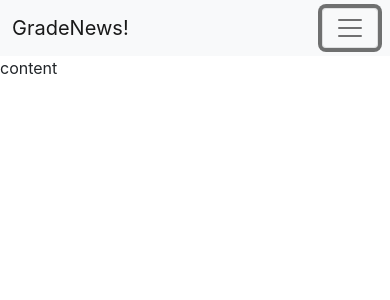
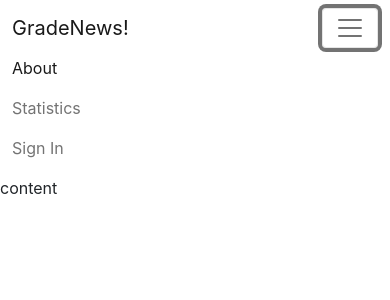
Before and after one commit to kpuwal/Auth0_Hackathon, a React (Create React App) app in the folder client/: page / in a window 390 px wide. Both pictures are taken after a click on the button "Toggle navigation". Shown: the top 300 px of the page. Built offline with nearby package versions, Linux system fonts and the light colour scheme.

Commit message:
adds bootstrap default navbar

```diff
--- a/client/public/index.html
+++ b/client/public/index.html
@@ -24,6 +24,7 @@
   </head>
   <body>
     <noscript>You need to enable JavaScript to run this app.</noscript>
+    <script src="https://cdn.jsdelivr.net/npm/bootstrap@5.0.2/dist/js/bootstrap.min.js" integrity="sha384-cVKIPhGWiC2Al4u+LWgxfKTRIcfu0JTxR+EQDz/bgldoEyl4H0zUF0QKbrJ0EcQF" crossorigin="anonymous"></script>
     <div id="root"></div>
   </body>
 </html>
--- a/client/src/components/Navigation.tsx
+++ b/client/src/components/Navigation.tsx
@@ -1,6 +1,6 @@
 const Navigation = () => {
   return (
-    <nav className="navbar navbar-expand-lg navbar-light bg-light">
+    <nav className="navbar navbar-expand-lg navbar-light">
       <div className="container-fluid">
         <a className="navbar-brand" href="/">GradeNews!</a>
         <button
@@ -16,7 +16,7 @@ const Navigation = () => {
         <div className="collapse navbar-collapse text-right" id="navbarNavDropdown">
           <ul className="navbar-nav ms-auto">
             <li className="nav-item">
-              <a className="nav-link active" aria-current="page" href="/">Home</a>
+              <a className="nav-link active" aria-current="page" href="/">About</a>
             </li>
             <li className="nav-item">
               <a className="nav-link" href="/statistics">Statistics</a>
--- a/package.json
+++ b/package.json
@@ -19,6 +19,7 @@
     "concurrently": "^6.2.0",
     "dotenv": "^10.0.0",
     "express": "^4.17.1",
+    "express-openid-connect": "^2.5.0",
     "express-promise-router": "^4.1.0",
     "pg": "^8.7.1",
     "pg-promise": "^10.10.2",
```
Also changed, not shown: 1 other file (tests, documents, lock files or other folders).
